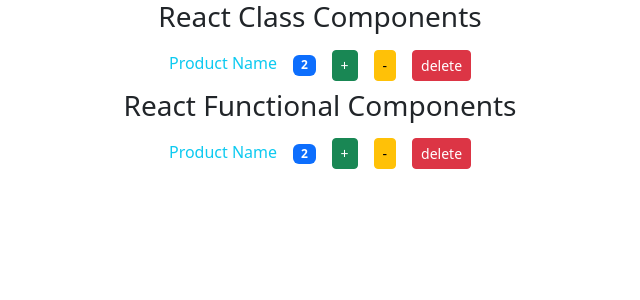
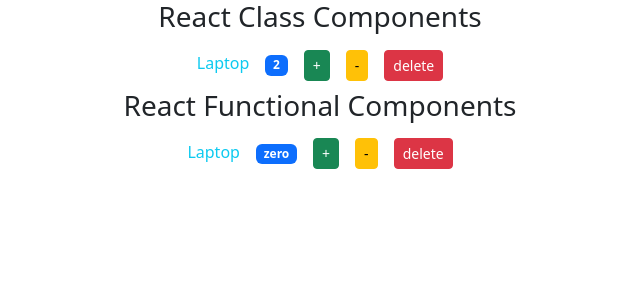
Before and after one commit to sajjad-10/react-zero-to-hero-doc, a React (Create React App) app in the folder product-component/: page / in a window 1280 px wide. Shown: the top 300 px of the page, without its empty margins (320-960 px from the left). Built offline with nearby package versions, Linux system fonts and the light colour scheme.

Commit message:
update base product componnet

```diff
--- a/product-component/src/Components/class/product.jsx
+++ b/product-component/src/Components/class/product.jsx
@@ -1,17 +1,52 @@
 import { Component } from "react";
 
 class Product extends Component {
-    state = {};
+    state = {
+        count: 2,
+    };
     render() {
         return (
             <div>
-                <span className="m-2 text-info">Product Name</span>
-                <span className="m-2 badge bg-primary">2</span>
-                <button className="m-2 btn btn-sm btn-success">+</button>
-                <button className="m-2 btn btn-sm btn-warning">-</button>
-                <button className="m-2 btn btn-sm btn-danger">delete</button>
+                <span className="m-2 text-info">Laptop</span>
+                <span className="m-2 badge bg-primary">{this.format()}</span>
+                <button
+                    onClick={this.handleIncrement}
+                    className="m-2 btn btn-sm btn-success"
+                >
+                    +
+                </button>
+                <button
+                    onClick={this.handleDecrement}
+                    className="m-2 btn btn-sm btn-warning"
+                >
+                    -
+                </button>
+                <button
+                    onClick={this.handleDelete}
+                    className="m-2 btn btn-sm btn-danger"
+                >
+                    delete
+                </button>
             </div>
         );
+    }
+    handleIncrement = () => {
+        const { count } = this.state;
+        this.setState({ count: count + 1 });
+    };
+    handleDecrement = () => {
+        const { count } = this.state;
+        this.setState({ count: count - 1 });
+    };
+    handleDelete = () => {
+        console.log("delete");
+    };
+    format() {
+        if (this.state.count === 0) {
+            return "zero";
+        } else {
+            return this.state.count;
+        }
     }
 }
 
--- a/product-component/src/Components/func/product.jsx
+++ b/product-component/src/Components/func/product.jsx
@@ -1,13 +1,47 @@
-function product() {
+import { useState } from "react";
+
+const Product = () => {
+    const [count, setCount] = useState(0);
     return (
         <div>
-            <span className="m-2 text-info">Product Name</span>
-            <span className="m-2 badge bg-primary">2</span>
-            <button className="m-2 btn btn-sm btn-success">+</button>
-            <button className="m-2 btn btn-sm btn-warning">-</button>
-            <button className="m-2 btn btn-sm btn-danger">delete</button>
+            <span className="m-2 text-info">Laptop</span>
+            <span className="m-2 badge bg-primary">{format()}</span>
+            <button
+                onClick={handleIncrement}
+                className="m-2 btn btn-sm btn-success"
+            >
+                +
+            </button>
+            <button
+                onClick={handleDecrement}
+                className="m-2 btn btn-sm btn-warning"
+            >
+                -
+            </button>
+            <button
+                onClick={handleDelete}
+                className="m-2 btn btn-sm btn-danger"
+            >
+                delete
+            </button>
         </div>
     );
-}
+    function handleIncrement() {
+        setCount(count + 1);
+    }
+    function handleDecrement() {
+        setCount(count - 1);
+    }
+    function handleDelete() {
+        console.log("delete");
+    }
+    function format() {
+        if (count === 0) {
+            return "zero";
+        } else {
+            return count;
+        }
+    }
+};
 
-export default product;
+export default Product;
```
